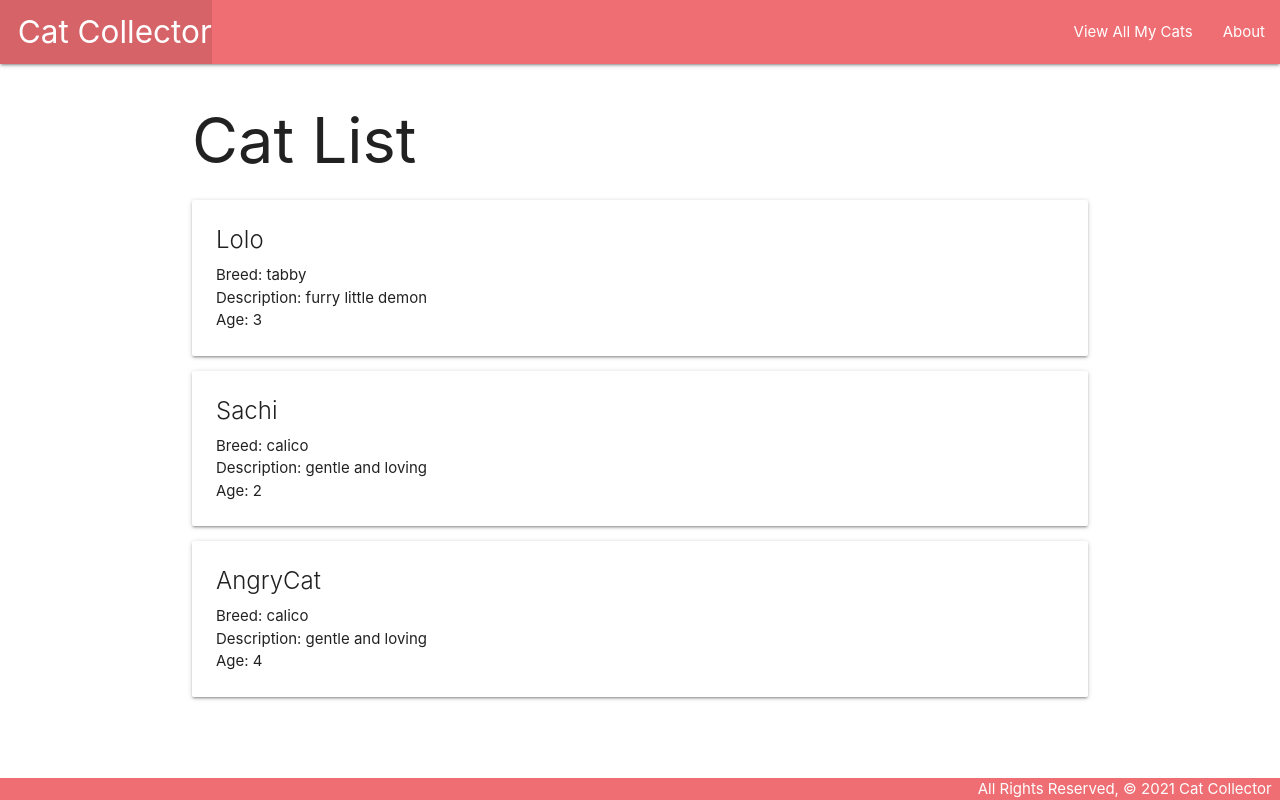
After one commit to da1dude/catcollector, a Django app: page /cats/ in a window 1280 px wide. The commit adds this page. Run offline with Django 5.2, Linux system fonts and the light colour scheme.

Commit message:
added all cats page

```diff
--- a/main_app/templates/base.html
+++ b/main_app/templates/base.html
@@ -18,6 +18,7 @@
                 <li><a href="/" class="left brand-logo">&nbsp;&nbsp;Cat Collector</a></li>
             </ul>
             <ul class="right">
+                <li><a href="/cats">View All My Cats</a></li>
                 <li><a href="/about">About</a></li>
             </ul>
         </div>
--- /dev/null
+++ b/main_app/templates/cats/index.html
@@ -0,0 +1,21 @@
+{% extends 'base.html' %}
+{% block content %}
+
+<h1>Cat List</h1>
+
+{% for cat in cats %}
+  <div class="card">
+    <div class="card-content">
+      <span class="card-title">{{ cat.name }}</span>
+      <p>Breed: {{ cat.breed }}</p>
+      <p>Description: {{ cat.description }}</p>
+      {% if cat.age > 0 %}
+        <p>Age: {{ cat.age }}</p>
+      {% else %}
+        <p>Age: Kitten</p>
+      {% endif %}
+    </div>
+  </div>
+{% endfor %}
+
+{% endblock %}
--- a/main_app/urls.py
+++ b/main_app/urls.py
@@ -5,4 +5,5 @@ from . import views
 urlpatterns = [
     path('', views.home, name='home'),
     path('about/', views.about, name='about'),
+    path('cats/', views.cats_index, name='index'),
 ]
--- a/main_app/views.py
+++ b/main_app/views.py
@@ -1,4 +1,10 @@
 from django.shortcuts import render
+
+cats = [
+    {'name': 'Lolo', 'breed': 'tabby', 'description': 'furry little demon', 'age': 3},
+    {'name': 'Sachi', 'breed': 'calico', 'description': 'gentle and loving', 'age': 2},
+    {'name': 'AngryCat', 'breed': 'calico', 'description': 'gentle and loving', 'age': 4},
+]
 
 # Create your views here.
 def home(request):
@@ -8,3 +14,9 @@ def home(request):
 def about(request):
 # Include an .html file extension - unlike when rendering EJS templates
     return render(request, 'about.html')
+
+def cats_index(request):
+    # We pass data to a template very much like we did in Express!
+    return render(request, 'cats/index.html', {
+        'cats': cats
+    })
```
